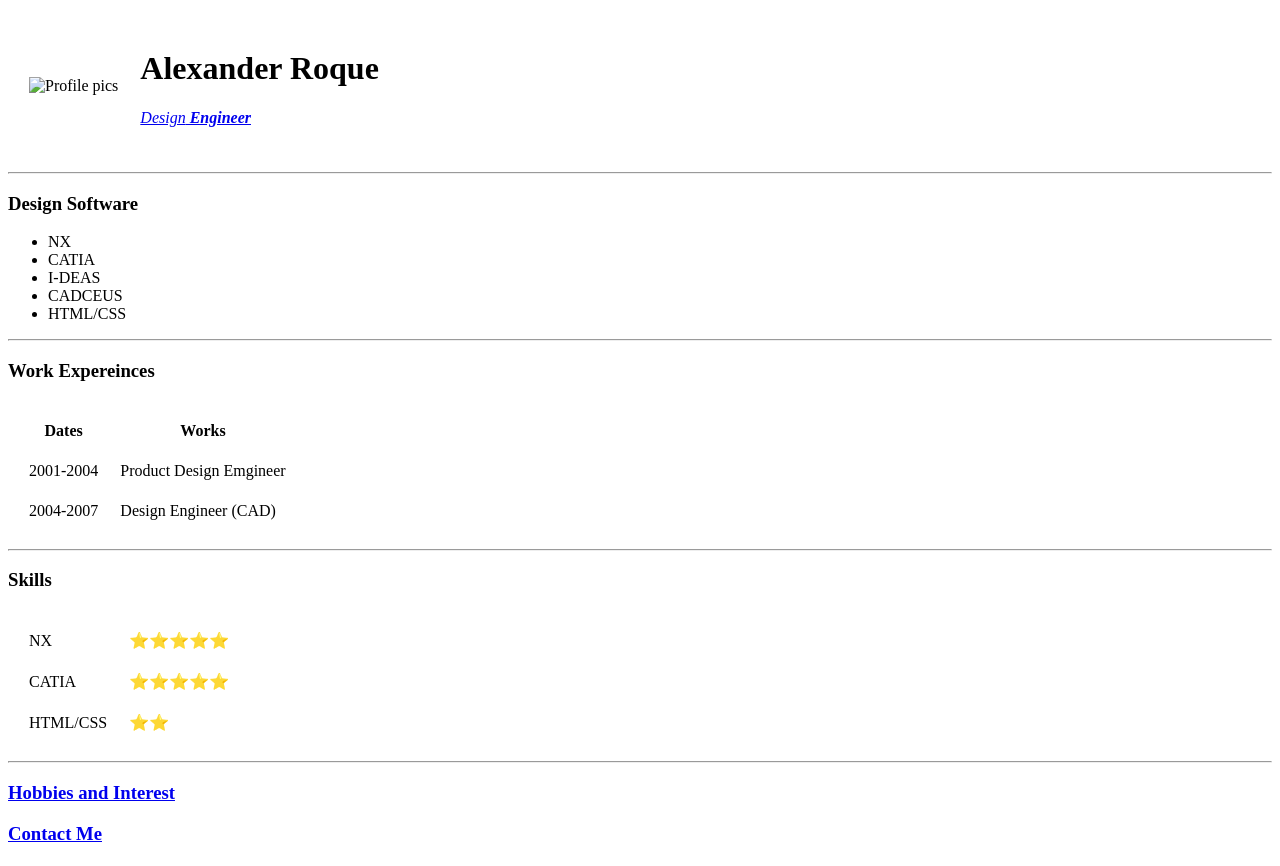
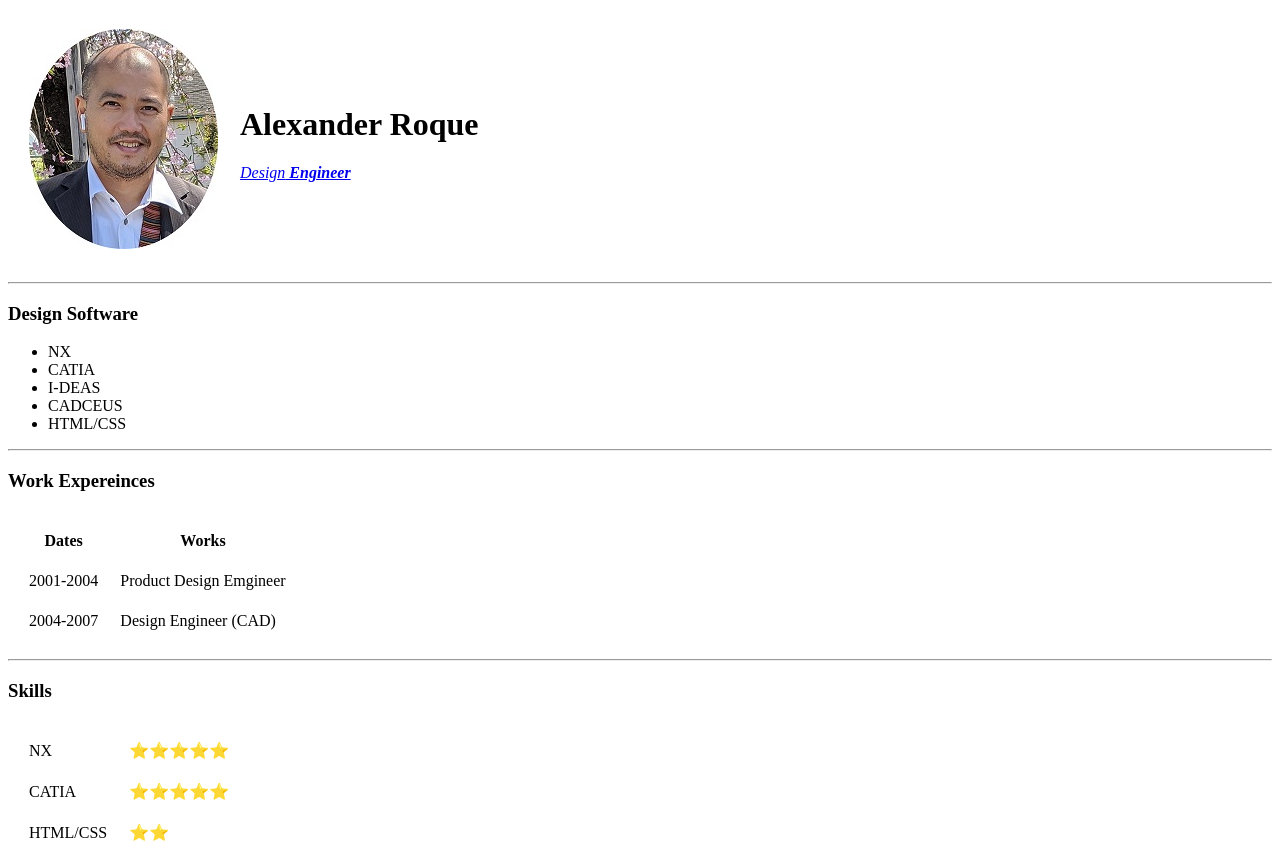
Before and after one commit to prooksz/royalletea, a plain HTML site: page index.html in a window 1280 px wide. Shown: the top 866 px of the page. Drawn offline with Linux system fonts and the light colour scheme; the site is published under a folder, as on GitHub Pages, so addresses that start at the root find nothing.

Commit message:
Update index.html

```diff
--- a/index.html
+++ b/index.html
@@ -11,7 +11,7 @@
   <body>
     <table cellspacing="20">
       <tr>
-        <td><img src="/Image/prooksz.jpg" alt="Profile pics"></td>
+        <td><img src="Image/prooksz.jpg" alt="Profile pics"></td>
         <td><h1>Alexander Roque</h1>
           <p><a href="https://alexroque25.wixsite.com/prooksz"><em>Design<strong > Engineer</strong></em></a></p></td>
     </table>
```
